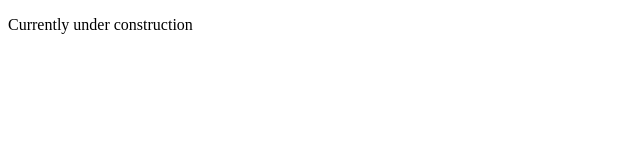
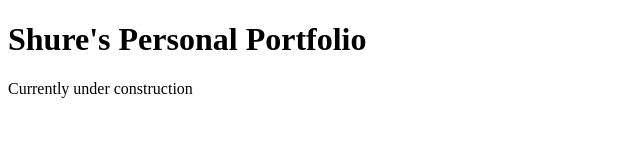
Before and after one commit to shjoe/shjoe.github.io, a plain HTML site: page index.html in a window 1280 px wide. Shown: the whole page, without its empty margins (0-640 px from the left). Drawn offline with Linux system fonts and the light colour scheme.

```diff
--- a/index.html
+++ b/index.html
@@ -4,6 +4,7 @@
     <title>Shure's Personal Portfolio</title>
 </head>
 <body>
+    <h1>Shure's Personal Portfolio</h1>
     <p>Currently under construction</p>
 
 </body>
```
